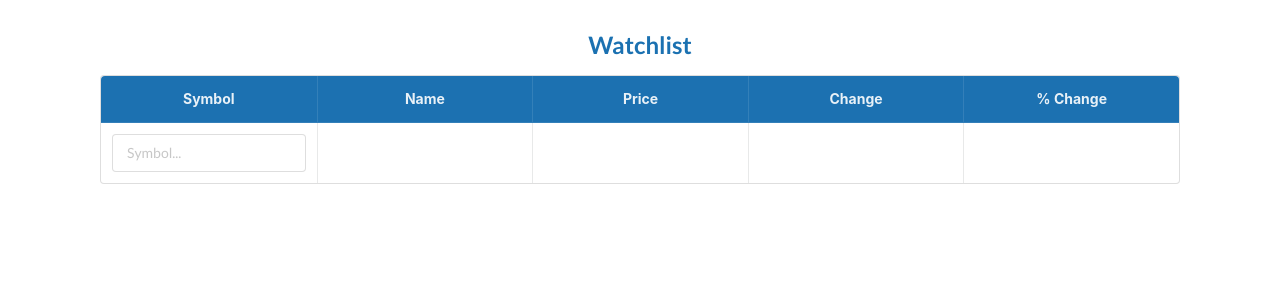
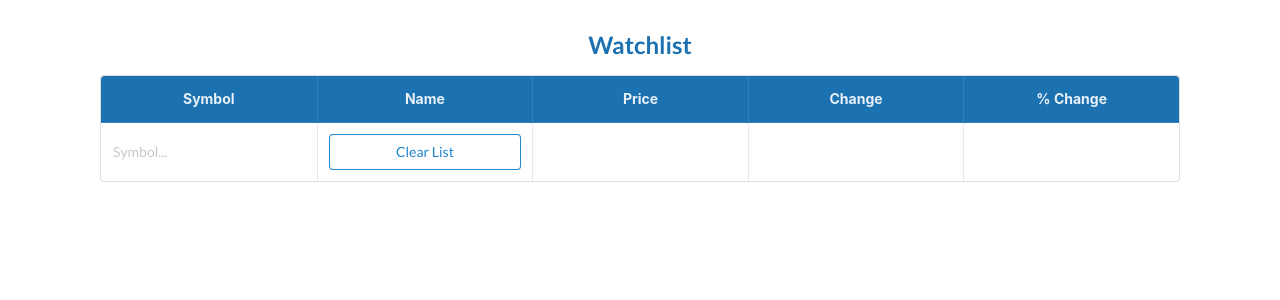
Before and after one commit to ShaylanDias/StockAssistant, a React (Create React App) app: page / in a window 1280 px wide. Shown: the top 300 px of the page. Built offline with nearby package versions, Linux system fonts and the light colour scheme.

Commit message:
Button to clear watchlist

```diff
--- a/src/Watchlist.js
+++ b/src/Watchlist.js
@@ -9,8 +9,8 @@ var page
 
 export default class Watchlist extends React.Component {
 
-    inputBox = <div class="ui fluid input"><input onKeyPress={this.handleInput} type="text" placeholder="Symbol..."/></div>
-    inputRow = [this.inputBox, '', '', '', '']
+    inputBox = <div class="ui transparent fluid input"><input onKeyPress={this.handleInput} type="text" placeholder="Symbol..."/></div>
+    inputRow = [this.inputBox, <button onClick = {this.clearStorage} class="ui basic blue fluid button">Clear List</button>, '', '', '']
     // data = new Data("Watchlist", tableHeader, [this.inputRow])
 
     constructor(props) {
@@ -24,16 +24,6 @@ export default class Watchlist extends React.Component {
       componentDidMount() {
         this.grabStockData()
       }
-
-    //   componentDidUpdate(prevProps, prevState) {
-    //     // only update chart if the data has changed
-    //     // if (prevState.table !== this.props.table) {
-    //     //   this.chart =
-    //     // }
-    //     if (prevState.data !== this.state.data) {
-    //         this.render()
-    //     }
-    //   }
 
     componentDidUpdate(prevProps, prevState) {
         if (prevState.data !== this.state.data) {
@@ -64,7 +54,7 @@ export default class Watchlist extends React.Component {
                             newRows.push([symbolArr[i], relData["shortName"], roundToTwo(relData["regularMarketPrice"]),
                             roundToTwo(relData["regularMarketChange"]), roundToTwo(relData["regularMarketChangePercent"])])
                         }
-                        newRows.push([page.inputBox, '', '', '', ''])
+                        newRows.push(page.inputRow)
                         console.log(newRows)
                         console.log("SET STATE CALLED")
                         let newData = new Data("Watchlist", tableHeader, newRows)
@@ -157,6 +147,13 @@ export default class Watchlist extends React.Component {
         }
       };
 
+      clearStorage() {
+        localStorage.setItem("symbols", "")
+          page.setState({
+              data: new Data("Watchlist", tableHeader, [page.inputRow])
+          })
+      }
+
 }
 
 
```
